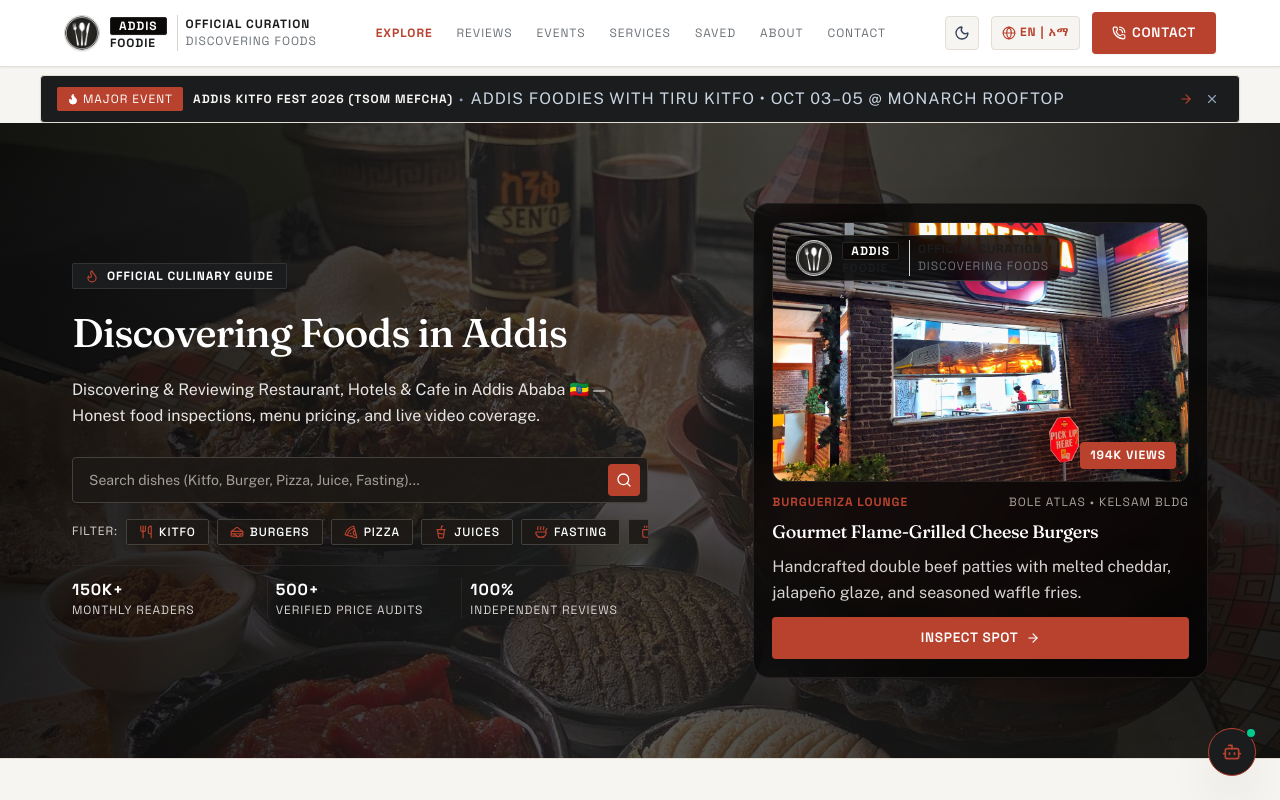
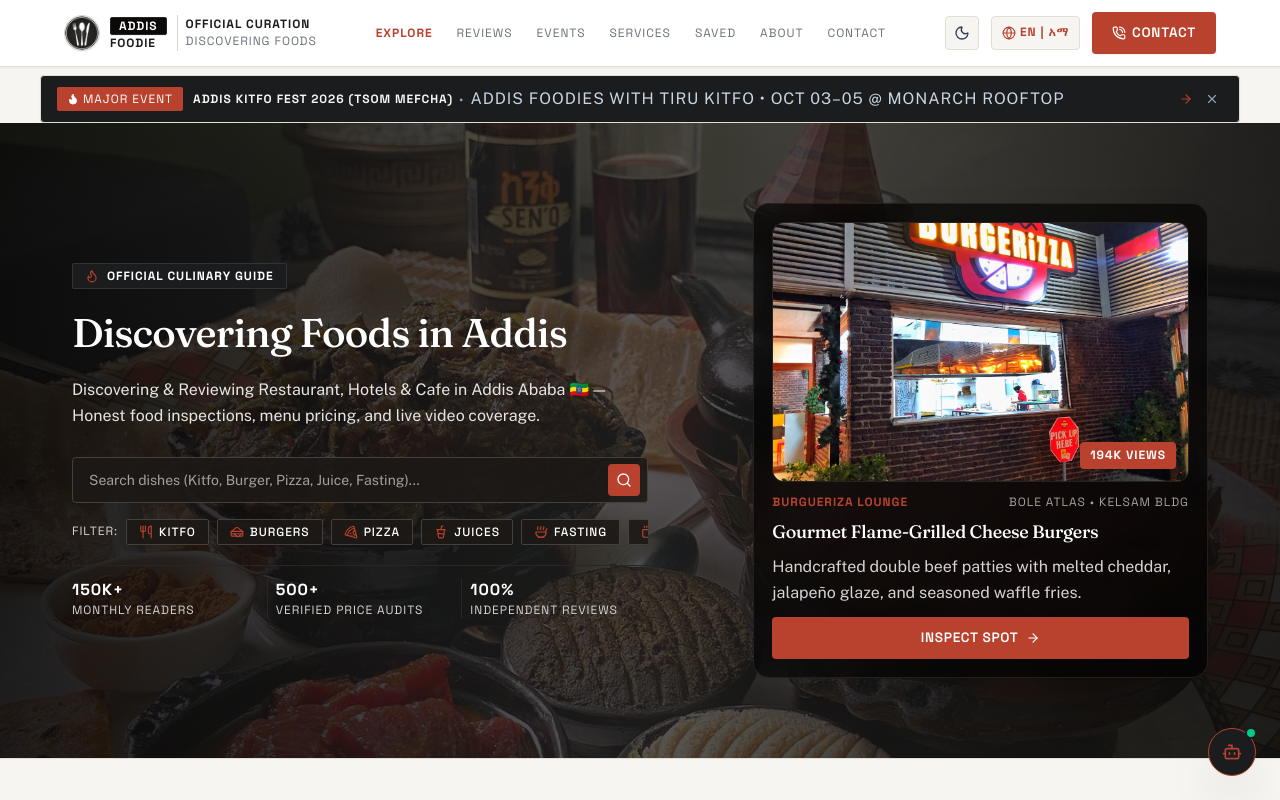
Before and after one commit to Moss-kk/Addis_Foodie, a Next.js app: page / in a window 1280 px wide. Shown: the top 800 px of the page. Built offline with nearby package versions, Linux system fonts and the light colour scheme.

Commit message:
style: Remove logo badge overlay from Burgueriza Lounge hero image

```diff
--- a/src/components/home/HeroSection.tsx
+++ b/src/components/home/HeroSection.tsx
@@ -152,9 +152,6 @@
                 priority
                 className="object-cover group-hover:scale-105 transition-transform duration-500"
               />
-              <div className="absolute top-3 left-3 bg-black/80 backdrop-blur-md px-2.5 py-1 rounded-lg border border-stone-700/80 flex items-center gap-1.5 shadow-md">
-                <AddisFoodieLogo size="sm" />
-              </div>
               <div className="absolute bottom-3 right-3 bg-[#B8422E] text-white px-2.5 py-1 rounded-md text-[10px] font-label font-bold uppercase tracking-wider shadow-sm">
                 194K Views
               </div>
```
